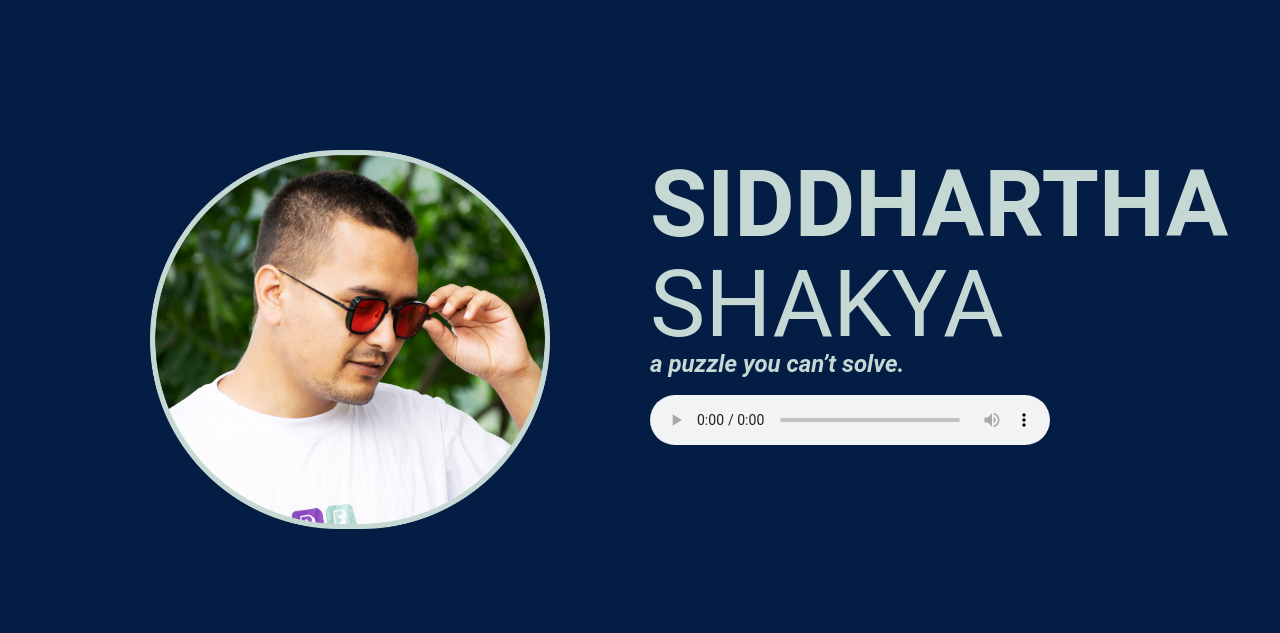
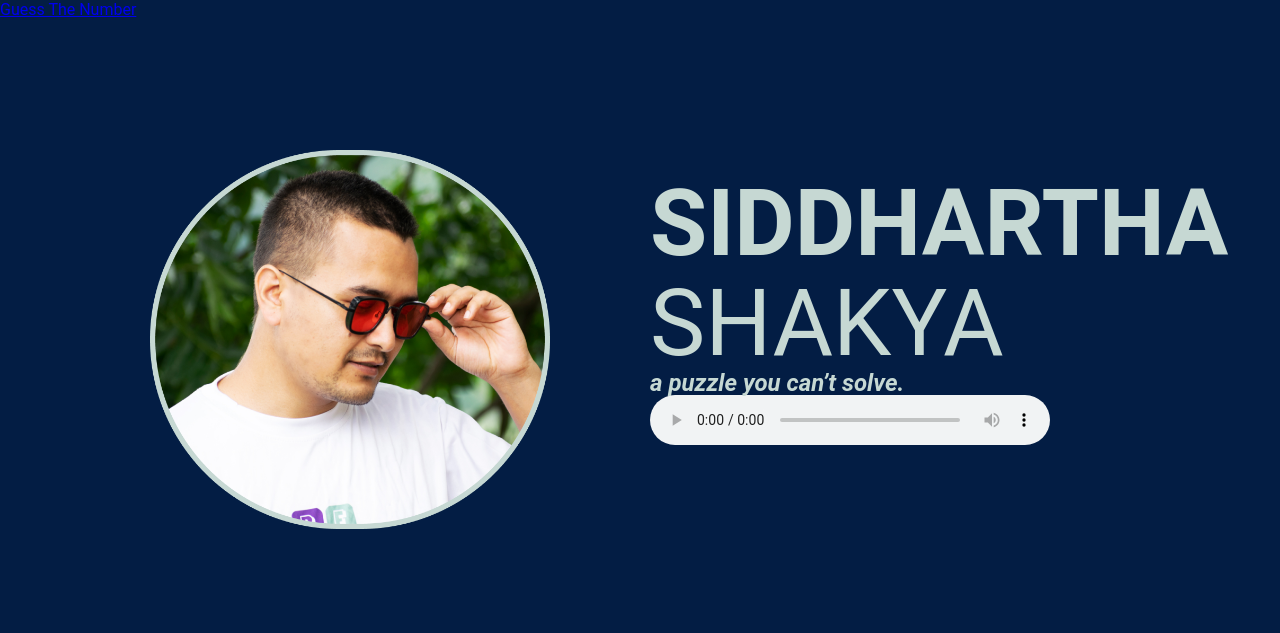
Before and after one commit to hiitssid/learnbydoing, a plain HTML site: page index.html in a window 1280 px wide. Drawn offline with Linux system fonts and the light colour scheme.

Commit message:
add#guessthenumber#homepage

```diff
--- a/index.html
+++ b/index.html
@@ -16,6 +16,7 @@
 <link rel="stylesheet" href="style.css">
 </head>
 <body>
+  <a href="/guessthenumber/guessthenumber.html">Guess The Number</a>
     <audio controls autoplay>
             <source src="audio/sunaulo.m4a" type="audio/mpeg">
             <source src="audio/sunaulo.mp3" type="audio/mpeg">
```
